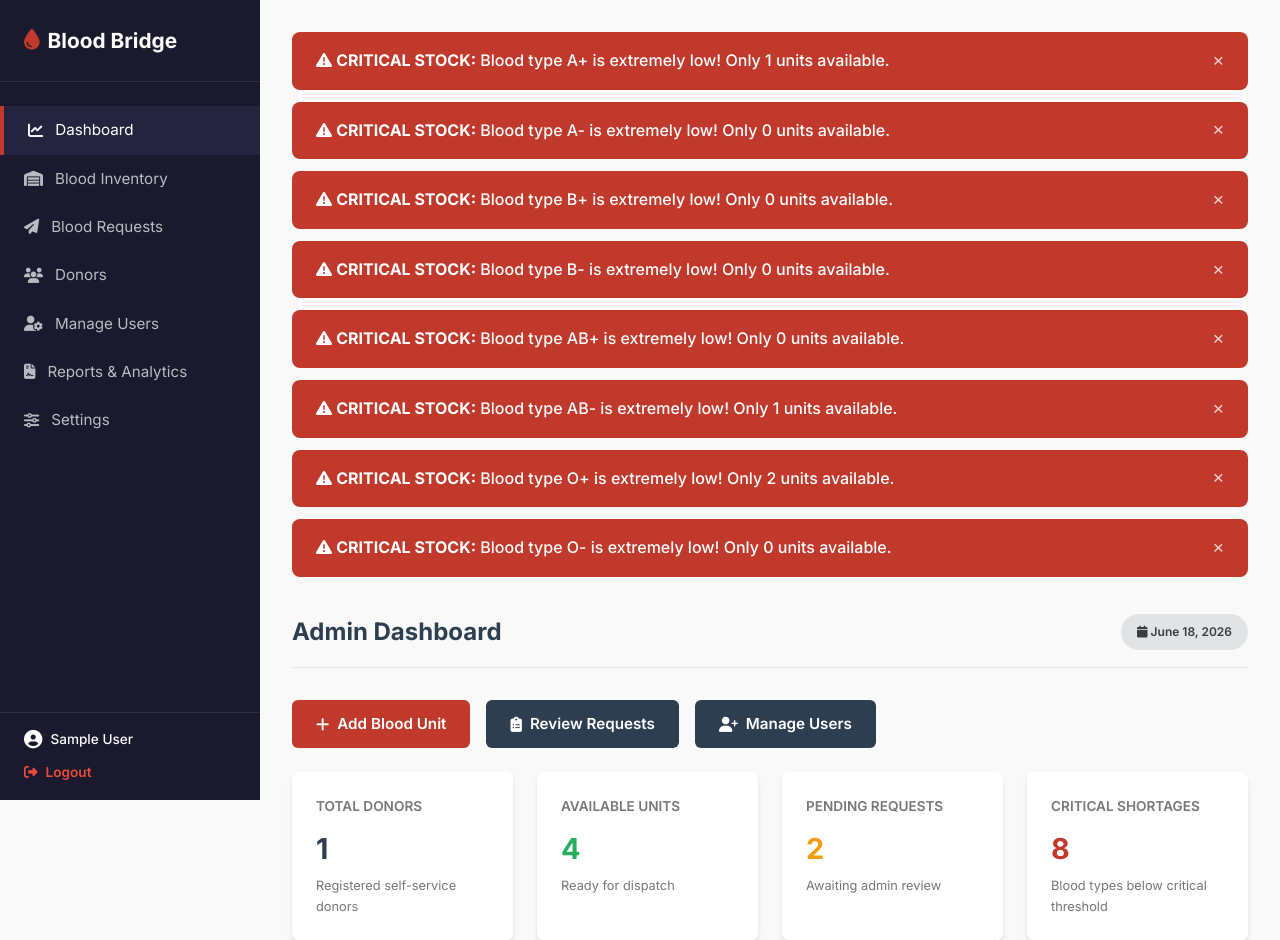
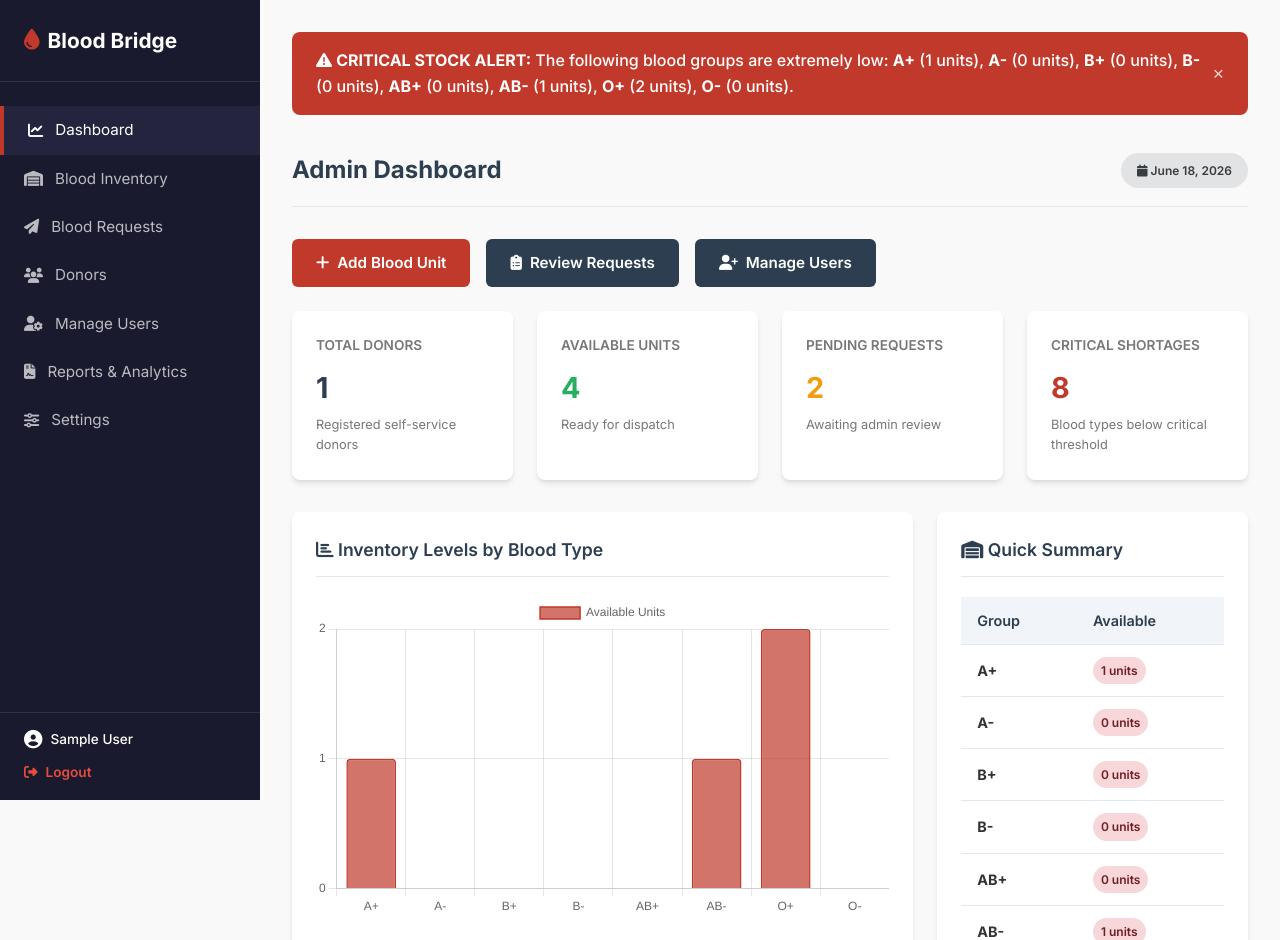
Before and after one commit to MirEashanZaman/Blood_Bridge, a PHP site: page /index.php?route=admin/dashboard in a window 1280 px wide. Shown: the top 940 px of the page. Run offline with PHP 8.4, Linux system fonts and the light colour scheme; the visitor is signed in with stand-in values (Sample User, id 1); data comes from the database, SQL or seed files in the repository.

Commit message:
Consolidate alert banners for stock levels

```diff
--- a/views/layouts/alert_banner.php
+++ b/views/layouts/alert_banner.php
@@ -7,22 +7,32 @@ if (isset($_SESSION['role']) && ($_SESSION['role'] === 'admin' || $_SESSION['rol
         $configs = $invModel->getAlertConfig();
         $stocks = $invModel->getAvailableCountsGrouped();
 
-        echo '<div class="alert-banner-container">';
+        $critical_alerts = [];
+        $warning_alerts = [];
+
         foreach ($configs as $config) {
             $bt = $config['blood_type'];
             $count = isset($stocks[$bt]) ? $stocks[$bt] : 0;
 
             if ($count <= $config['critical_threshold']) {
-                echo '<div class="alert-banner critical" data-bloodtype="'.htmlspecialchars($bt).'" data-level="critical">';
-                echo '<span><i class="fa-solid fa-triangle-exclamation"></i> <strong>CRITICAL STOCK:</strong> Blood type ' . htmlspecialchars($bt) . ' is extremely low! Only ' . $count . ' units available.</span>';
-                echo '<button class="alert-close">&times;</button>';
-                echo '</div>';
+                $critical_alerts[] = "<strong>$bt</strong> ($count units)";
             } elseif ($count <= $config['warning_threshold']) {
-                echo '<div class="alert-banner warning" data-bloodtype="'.htmlspecialchars($bt).'" data-level="warning">';
-                echo '<span><i class="fa-solid fa-circle-exclamation"></i> <strong>WARNING:</strong> Blood type ' . htmlspecialchars($bt) . ' stock is low. ' . $count . ' units available.</span>';
-                echo '<button class="alert-close">&times;</button>';
-                echo '</div>';
+                $warning_alerts[] = "<strong>$bt</strong> ($count units)";
             }
+        }
+
+        echo '<div class="alert-banner-container">';
+        if (!empty($critical_alerts)) {
+            echo '<div class="alert-banner critical" data-bloodtype="all" data-level="critical">';
+            echo '<span><i class="fa-solid fa-triangle-exclamation"></i> <strong>CRITICAL STOCK ALERT:</strong> The following blood groups are extremely low: ' . implode(', ', $critical_alerts) . '.</span>';
+            echo '<button class="alert-close">&times;</button>';
+            echo '</div>';
+        }
+        if (!empty($warning_alerts)) {
+            echo '<div class="alert-banner warning" data-bloodtype="all" data-level="warning">';
+            echo '<span><i class="fa-solid fa-circle-exclamation"></i> <strong>WARNING:</strong> The following blood groups are running low: ' . implode(', ', $warning_alerts) . '.</span>';
+            echo '<button class="alert-close">&times;</button>';
+            echo '</div>';
         }
         echo '</div>';
     } catch (Exception $e) {
```
